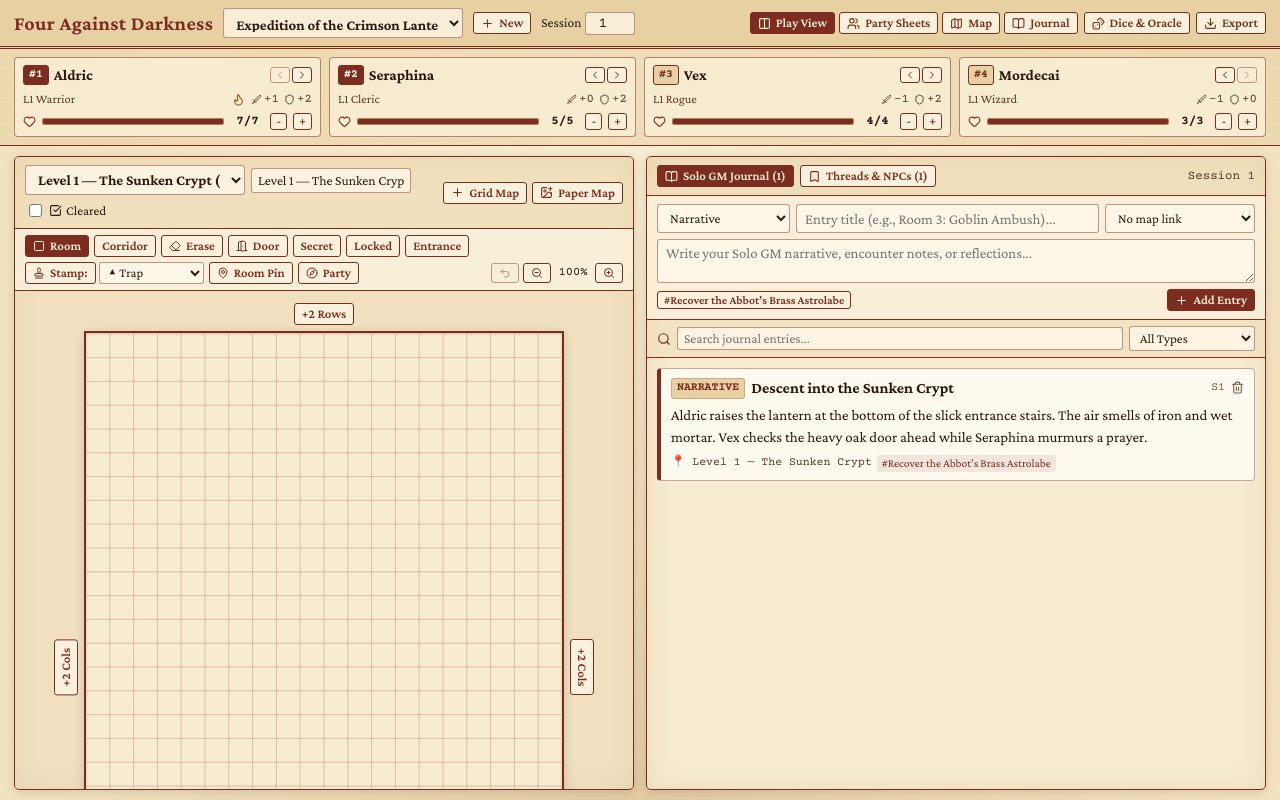
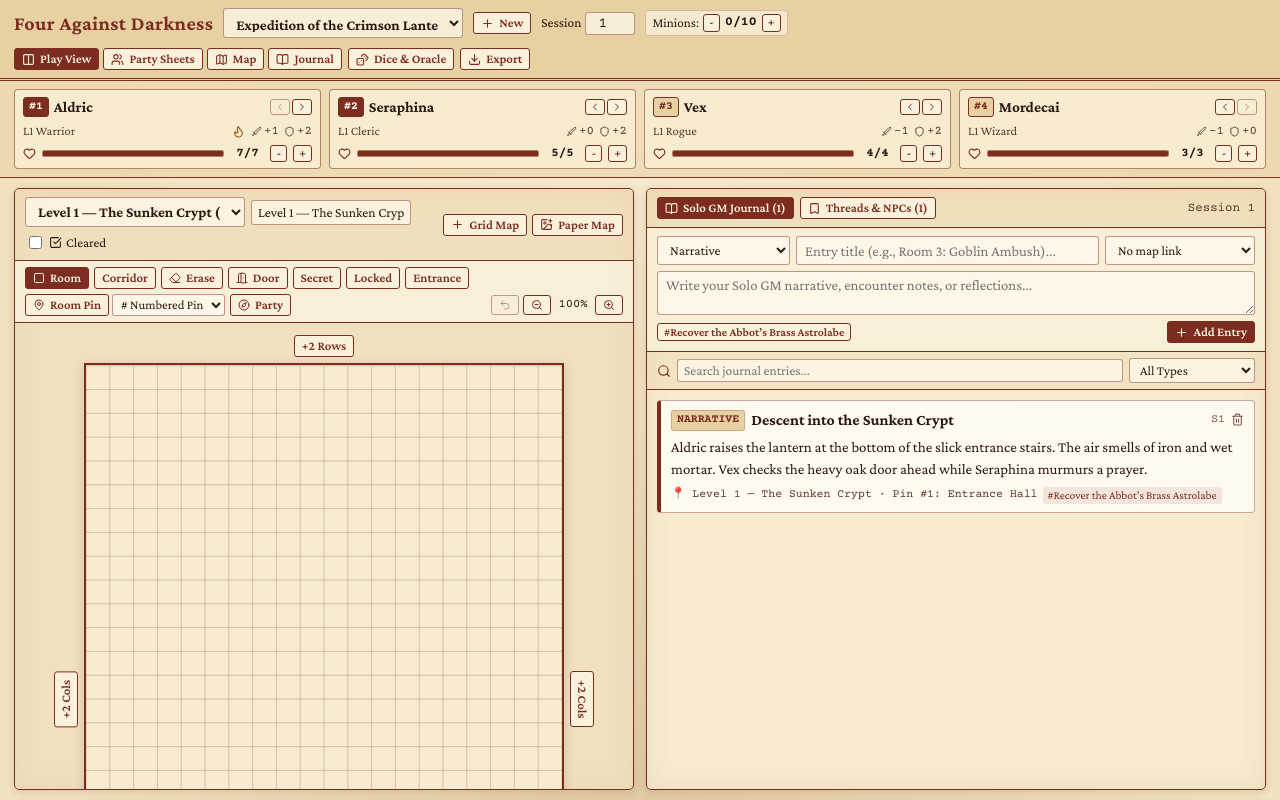
Before and after one commit to smileywiley/four-against-darkness, a React (Vite) app: page / in a window 1280 px wide. Built offline with nearby package versions, Linux system fonts and the light colour scheme.

Commit message:
Merge stamps into Room Pins with icons & minion type, link pins in Journal/Threads, add Minions Defeated counter

```diff
--- a/src/App.tsx
+++ b/src/App.tsx
@@ -183,6 +183,77 @@ export function App() {
               }
             />
           </label>
+
+          <div
+            style={{
+              display: 'inline-flex',
+              alignItems: 'center',
+              gap: '4px',
+              padding: '2px 6px',
+              border: '1px solid var(--ink-crimson-soft)',
+              borderRadius: '4px',
+              background:
+                (activeCampaign.minionsDefeated ?? 0) >= 10
+                  ? 'rgba(124, 45, 32, 0.14)'
+                  : 'rgba(255, 250, 238, 0.6)',
+              fontSize: '0.82rem',
+            }}
+            title="Every 10 minion encounters grants an XP roll"
+          >
+            <span>Minions:</span>
+            <button
+              type="button"
+              className="ink-btn ink-btn-sm"
+              style={{ padding: '0 5px', lineHeight: 1.2 }}
+              onClick={() =>
+                updateActiveCampaign((c) => ({
+                  ...c,
+                  minionsDefeated: Math.max(0, (c.minionsDefeated ?? 0) - 1),
+                }))
+              }
+            >
+              -
+            </button>
+            <strong
+              className="mono"
+              style={{
+                minWidth: '34px',
+                textAlign: 'center',
+                color: (activeCampaign.minionsDefeated ?? 0) >= 10 ? 'var(--ink-crimson)' : 'inherit',
+              }}
+            >
+              {activeCampaign.minionsDefeated ?? 0}/10
+            </strong>
+            <button
+              type="button"
+              className="ink-btn ink-btn-sm"
+              style={{ padding: '0 5px', lineHeight: 1.2 }}
+              onClick={() =>
+                updateActiveCampaign((c) => ({
+                  ...c,
+                  minionsDefeated: (c.minionsDefeated ?? 0) + 1,
+                }))
+              }
+            >
+              +
+            </button>
+            {(activeCampaign.minionsDefeated ?? 0) >= 10 && (
+              <button
+                type="button"
+                className="ink-btn ink-btn-primary ink-btn-sm"
+                style={{ padding: '1px 5px', fontSize: '0.74rem' }}
+                title="Roll for XP and subtract 10"
+                onClick={() =>
+                  updateActiveCampaign((c) => ({
+                    ...c,
+                    minionsDefeated: Math.max(0, (c.minionsDefeated ?? 0) - 10),
+                  }))
+                }
+              >
+                XP Roll (-10)
+              </button>
+            )}
+          </div>
         </div>
 
         {/* View Mode Switcher & Tools */}
--- a/src/components/JournalPanel.tsx
+++ b/src/components/JournalPanel.tsx
@@ -54,14 +54,21 @@ export function JournalPanel({
   const [title, setTitle] = useState(prefillEntry?.title ?? '');
   const [content, setContent] = useState(prefillEntry?.content ?? '');
   const [linkedMapId, setLinkedMapId] = useState(prefillEntry?.linkedMapId ?? '');
+  const [linkedPinId, setLinkedPinId] = useState(prefillEntry?.linkedPinId ?? '');
   const [selectedThreadIds, setSelectedThreadIds] = useState<string[]>([]);
 
   // Sync prefill when triggered from Map Pin
-  if (prefillEntry && (prefillEntry.title !== title || prefillEntry.linkedMapId !== linkedMapId)) {
+  if (
+    prefillEntry &&
+    (prefillEntry.title !== title ||
+      prefillEntry.linkedMapId !== linkedMapId ||
+      prefillEntry.linkedPinId !== linkedPinId)
+  ) {
     setEntryType(prefillEntry.entryType ?? 'discovery');
     setTitle(prefillEntry.title ?? '');
     setContent(prefillEntry.content ?? '');
     setLinkedMapId(prefillEntry.linkedMapId ?? '');
+    setLinkedPinId(prefillEntry.linkedPinId ?? '');
     setActiveTab('log');
     onClearPrefill?.();
   }
@@ -70,6 +77,11 @@ export function JournalPanel({
   const [threadType, setThreadType] = useState<StoryThreadType>('quest');
   const [threadName, setThreadName] = useState('');
   const [threadNotes, setThreadNotes] = useState('');
+  const [threadMapId, setThreadMapId] = useState('');
+  const [threadPinId, setThreadPinId] = useState('');
+
+  const selectedComposeMap = dungeons.find((d) => d.id === linkedMapId);
+  const selectedThreadMap = dungeons.find((d) => d.id === threadMapId);
 
   const handleSaveEntry = () => {
     if (!title.trim() && !content.trim()) return;
@@ -81,10 +93,12 @@ export function JournalPanel({
       title: title.trim() || ENTRY_TYPE_LABELS[entryType],
       content: content.trim(),
       linkedMapId: linkedMapId || undefined,
+      linkedPinId: linkedMapId && linkedPinId ? linkedPinId : undefined,
       threadIds: selectedThreadIds,
     });
     setTitle('');
     setContent('');
+    setLinkedPinId('');
     setSelectedThreadIds([]);
   };
 
@@ -187,7 +201,10 @@ export function JournalPanel({
                 className="ink-select"
                 style={{ maxWidth: '150px', fontSize: '0.82rem' }}
                 value={linkedMapId}
-                onChange={(e) => setLinkedMapId(e.target.value)}
+                onChange={(e) => {
+                  setLinkedMapId(e.target.value);
+                  setLinkedPinId('');
+                }}
               >
                 <option value="">No map link</option>
                 {dungeons.map((d) => (
@@ -196,6 +213,22 @@ export function JournalPanel({
                   </option>
                 ))}
               </select>
+
+              {selectedComposeMap && selectedComposeMap.pins.length > 0 && (
+                <select
+                  className="ink-select"
+                  style={{ maxWidth: '150px', fontSize: '0.82rem' }}
+                  value={linkedPinId}
+                  onChange={(e) => setLinkedPinId(e.target.value)}
+                >
+                  <option value="">Any pin</option>
+                  {selectedComposeMap.pins.map((p) => (
+                    <option key={p.id} value={p.id}>
+                      Pin #{p.label}{p.title ? `: ${p.title}` : ''}
+                    </option>
+                  ))}
+                </select>
+              )}
             </div>
 
             <textarea
@@ -371,11 +404,17 @@ export function JournalPanel({
 
                     {(linkedMap || entry.threadIds.length > 0) && (
                       <div style={{ display: 'flex', flexWrap: 'wrap', gap: '5px', marginTop: '2px' }}>
-                        {linkedMap && (
+                        {linkedMap && (() => {
+                          const linkedPin = entry.linkedPinId
+                            ? linkedMap.pins.find((p) => p.id === entry.linkedPinId)
+                            : null;
+                          return (
                             <span className="mono" style={{ fontSize: '0.72rem', color: 'var(--ink-secondary)' }}>
                               📍 {linkedMap.name}
+                              {linkedPin ? ` · Pin #${linkedPin.label}${linkedPin.title ? `: ${linkedPin.title}` : ''}` : ''}
                             </span>
-                        )}
+                          );
+                        })()}
                         {entry.threadIds.map((tid) => {
                           const t = threads.find((item) => item.id === tid);
                           if (!t) return null;
@@ -415,7 +454,7 @@ export function JournalPanel({
               gap: '6px',
             }}
           >
-            <div style={{ display: 'flex', gap: '6px' }}>
+            <div style={{ display: 'flex', gap: '6px', flexWrap: 'wrap' }}>
               <select
                 className="ink-select"
                 value={threadType}
@@ -428,7 +467,7 @@ export function JournalPanel({
               </select>
               <input
                 className="ink-input"
-                style={{ flex: 1 }}
+                style={{ flex: 1, minWidth: '140px' }}
                 placeholder="Name (e.g., Brother Aldous, The Iron Key)..."
                 value={threadName}
                 onChange={(e) => setThreadName(e.target.value)}
@@ -444,20 +483,57 @@ export function JournalPanel({
                     name: threadName.trim(),
                     status: 'active',
                     notes: threadNotes.trim(),
+                    linkedMapId: threadMapId || undefined,
+                    linkedPinId: threadMapId && threadPinId ? threadPinId : undefined,
                   });
                   setThreadName('');
                   setThreadNotes('');
+                  setThreadPinId('');
                 }}
               >
                 <Plus size={13} /> Add
               </button>
             </div>
+            <div style={{ display: 'flex', gap: '6px', flexWrap: 'wrap' }}>
               <input
                 className="ink-input"
+                style={{ flex: 1, minWidth: '140px' }}
                 placeholder="Notes / rumor / motive..."
                 value={threadNotes}
                 onChange={(e) => setThreadNotes(e.target.value)}
               />
+              <select
+                className="ink-select"
+                style={{ maxWidth: '140px', fontSize: '0.82rem' }}
+                value={threadMapId}
+                onChange={(e) => {
+                  setThreadMapId(e.target.value);
+                  setThreadPinId('');
+                }}
+              >
+                <option value="">No map link</option>
+                {dungeons.map((d) => (
+                  <option key={d.id} value={d.id}>
+                    {d.name}
+                  </option>
+                ))}
+              </select>
+              {selectedThreadMap && selectedThreadMap.pins.length > 0 && (
+                <select
+                  className="ink-select"
+                  style={{ maxWidth: '140px', fontSize: '0.82rem' }}
+                  value={threadPinId}
+                  onChange={(e) => setThreadPinId(e.target.value)}
+                >
+                  <option value="">Any pin</option>
+                  {selectedThreadMap.pins.map((p) => (
+                    <option key={p.id} value={p.id}>
+                      Pin #{p.label}{p.title ? `: ${p.title}` : ''}
+                    </option>
+                  ))}
+                </select>
+              )}
+            </div>
           </div>
 
           <div style={{ flex: 1, overflowY: 'auto', padding: '10px', display: 'flex', flexDirection: 'column', gap: '8px' }}>
@@ -466,7 +542,10 @@ export function JournalPanel({
                 No active threads, NPCs, or quests yet.
               </p>
             ) : (
-              threads.map((t) => (
+              threads.map((t) => {
+                const tMap = t.linkedMapId ? dungeons.find((d) => d.id === t.linkedMapId) : null;
+                const tPin = tMap && t.linkedPinId ? tMap.pins.find((p) => p.id === t.linkedPinId) : null;
+                return (
                 <div
                   key={t.id}
                   style={{
@@ -546,8 +625,15 @@ export function JournalPanel({
                       {t.notes}
                     </p>
                   )}
+                  {tMap && (
+                    <span className="mono" style={{ fontSize: '0.72rem', color: 'var(--ink-secondary)' }}>
+                      📍 {tMap.name}
+                      {tPin ? ` · Pin #${tPin.label}${tPin.title ? `: ${tPin.title}` : ''}` : ''}
+                    </span>
+                  )}
                 </div>
-              ))
+                );
+              })
             )}
           </div>
         </div>
--- a/src/components/MapWorkspace.tsx
+++ b/src/components/MapWorkspace.tsx
@@ -8,13 +8,19 @@ import {
   MapPin as MapPinIcon,
   Plus,
   Square,
-  Stamp,
   Trash2,
   Undo2,
   ZoomIn,
   ZoomOut,
 } from 'lucide-react';
-import { DoorType, DungeonMap, GridCellType, GridStampType, MapPin } from '../types/campaign';
+import {
+  DoorType,
+  DungeonMap,
+  GridCellType,
+  GridStampType,
+  MapPin,
+  PinIconType,
+} from '../types/campaign';
 import { createBlankDungeon, resizeImageToDataUrl, uid } from '../utils/storage';
 
 interface MapWorkspaceProps {
@@ -35,9 +41,22 @@ type ToolMode =
   | 'secret'
   | 'locked'
   | 'open'
-  | 'stamp'
   | 'pin'
   | 'party';
+
+export const PIN_ICON_OPTIONS: { id: PinIconType; label: string; symbol: string }[] = [
+  { id: 'number', label: 'Numbered Pin', symbol: '#' },
+  { id: 'minion', label: 'Minion', symbol: '⚔' },
+  { id: 'boss', label: 'Boss', symbol: '☠' },
+  { id: 'trap', label: 'Trap', symbol: '▲' },
+  { id: 'treasure', label: 'Treasure', symbol: '✦' },
+  { id: 'stairs_up', label: 'Stairs Up', symbol: '↑' },
+  { id: 'stairs_down', label: 'Stairs Down', symbol: '↓' },
+  { id: 'fountain', label: 'Fountain', symbol: '♒' },
+  { id: 'altar', label: 'Altar', symbol: '☥' },
+  { id: 'quest', label: 'Quest', symbol: '★' },
+  { id: 'npc', label: 'NPC', symbol: '♟' },
+];
 
 const STAMP_OPTIONS: { id: GridStampType; label: string; symbol: string }[] = [
   { id: 'trap', label: 'Trap', symbol: '▲' },
@@ -47,8 +66,12 @@ const STAMP_OPTIONS: { id: GridStampType; label: string; symbol: string }[] = [
   { id: 'treasure', label: 'Treasure', symbol: '✦' },
   { id: 'fountain', label: 'Fountain', symbol: '♒' },
   { id: 'altar', label: 'Altar', symbol: '☥' },
-  { id: 'none', label: 'Clear Stamp', symbol: '×' },
 ];
+
+export function getPinDisplaySymbol(pin: MapPin): string {
+  if (!pin.icon || pin.icon === 'number') return pin.label;
+  return PIN_ICON_OPTIONS.find((o) => o.id === pin.icon)?.symbol ?? pin.label;
+}
 
 export function MapWorkspace({
   dungeons,
@@ -61,7 +84,7 @@ export function MapWorkspace({
 }: MapWorkspaceProps) {
   const activeMap = dungeons.find((d) => d.id === currentDungeonId) ?? dungeons[0];
   const [tool, setTool] = useState<ToolMode>('room');
-  const [activeStamp, setActiveStamp] = useState<GridStampType>('trap');
+  const [activePinIcon, setActivePinIcon] = useState<PinIconType>('number');
   const [zoom, setZoom] = useState<number>(1);
   const [isPainting, setIsPainting] = useState(false);
   const [selectedPinId, setSelectedPinId] = useState<string | null>(null);
@@ -205,19 +228,6 @@ export function MapWorkspace({
       return;
     }
 
-    if (tool === 'stamp') {
-      pushUndo();
-      const key = `${row},${col}`;
-      const nextStamps = { ...activeMap.stamps };
-      if (activeStamp === 'none' || nextStamps[key] === activeStamp) {
-        delete nextStamps[key];
-      } else {
-        nextStamps[key] = activeStamp;
-      }
-      onUpdateDungeon({ ...activeMap, stamps: nextStamps });
-      return;
-    }
-
     if (tool === 'party') {
       onUpdateDungeon({ ...activeMap, partyPos: { x: col, y: row } });
       return;
@@ -235,6 +245,7 @@ export function MapWorkspace({
         label: nextLabel,
         title: `Room ${nextLabel}`,
         notes: '',
+        icon: activePinIcon,
         x: col,
         y: row,
       };
@@ -283,6 +294,7 @@ export function MapWorkspace({
         label: nextLabel,
         title: `Room ${nextLabel}`,
         notes: '',
+        icon: activePinIcon,
         x: xPct,
         y: yPct,
       };
@@ -474,34 +486,10 @@ export function MapWorkspace({
             >
               Entrance
             </button>
-
-            <div style={{ display: 'inline-flex', alignItems: 'center', gap: '3px' }}>
-              <button
-                type="button"
-                className={`ink-btn ink-btn-sm ${tool === 'stamp' ? 'ink-btn-active' : ''}`}
-                onClick={() => setTool('stamp')}
-              >
-                <Stamp size={12} /> Stamp:
-              </button>
-              <select
-                className="ink-select"
-                style={{ padding: '2px 4px', fontSize: '0.8rem' }}
-                value={activeStamp}
-                onChange={(e) => {
-                  setActiveStamp(e.target.value as GridStampType);
-                  setTool('stamp');
-                }}
-              >
-                {STAMP_OPTIONS.map((st) => (
-                  <option key={st.id} value={st.id}>
-                    {st.symbol} {st.label}
-                  </option>
-                ))}
-              </select>
-            </div>
           </>
         )}
 
+        <div style={{ display: 'inline-flex', alignItems: 'center', gap: '3px' }}>
           <button
             type="button"
             className={`ink-btn ink-btn-sm ${tool === 'pin' ? 'ink-btn-active' : ''}`}
@@ -509,6 +497,23 @@ export function MapWorkspace({
           >
             <MapPinIcon size={12} /> Room Pin
           </button>
+          <select
+            className="ink-select"
+            style={{ padding: '2px 4px', fontSize: '0.8rem' }}
+            value={activePinIcon}
+            title="Icon for new Room Pins"
+            onChange={(e) => {
+              setActivePinIcon(e.target.value as PinIconType);
+              setTool('pin');
+            }}
+          >
+            {PIN_ICON_OPTIONS.map((opt) => (
+              <option key={opt.id} value={opt.id}>
+                {opt.symbol} {opt.label}
+              </option>
+            ))}
+          </select>
+        </div>
         <button
           type="button"
           className={`ink-btn ink-btn-sm ${tool === 'party' ? 'ink-btn-active' : ''}`}
@@ -830,6 +835,7 @@ export function MapWorkspace({
               const cx = pin.x * cellSize + cellSize / 2;
               const cy = pin.y * cellSize + cellSize / 2;
               const isSel = pin.id === selectedPinId;
+              const symbol = getPinDisplaySymbol(pin);
               return (
                 <g
                   key={pin.id}
@@ -839,10 +845,11 @@ export function MapWorkspace({
                     setSelectedPinId(pin.id);
                   }}
                 >
+                  <title>{`#${pin.label}${pin.title ? `: ${pin.title}` : ''}${pin.minionType ? ` (${pin.minionType})` : ''}`}</title>
                   <circle
                     cx={cx}
                     cy={cy}
-                    r={Math.max(8, cellSize * 0.36)}
+                    r={Math.max(8, cellSize * 0.38)}
                     fill={isSel ? '#2b1810' : '#7c2d20'}
                     stroke="#fffaf0"
                     strokeWidth={1.5}
@@ -851,11 +858,11 @@ export function MapWorkspace({
                     x={cx}
                     y={cy + 3.5}
                     textAnchor="middle"
-                    fontSize={10}
+                    fontSize={pin.icon && pin.icon !== 'number' ? 11 : 10}
                     fontWeight="700"
                     fill="#fffaf0"
                   >
-                    {pin.label}
+                    {symbol}
                   </text>
                 </g>
               );
@@ -953,9 +960,9 @@ export function MapWorkspace({
                   alignItems: 'center',
                   justifyContent: 'center',
                 }}
-                title={pin.title}
+                title={`#${pin.label}${pin.title ? `: ${pin.title}` : ''}${pin.minionType ? ` (${pin.minionType})` : ''}`}
               >
-                {pin.label}
+                {getPinDisplaySymbol(pin)}
               </button>
             ))}
 
@@ -1014,9 +1021,31 @@ export function MapWorkspace({
             >
               Pin #{selectedPin.label}
             </span>
+            <select
+              className="ink-select"
+              style={{ padding: '3px 5px', fontSize: '0.82rem' }}
+              value={selectedPin.icon ?? 'number'}
+              title="Pin icon"
+              onChange={(e) =>
+                onUpdateDungeon({
+                  ...activeMap,
+                  pins: activeMap.pins.map((p) =>
+                    p.id === selectedPin.id
+                      ? { ...p, icon: e.target.value as PinIconType }
+                      : p
+                  ),
+                })
+              }
+            >
+              {PIN_ICON_OPTIONS.map((opt) => (
+                <option key={opt.id} value={opt.id}>
+                  {opt.symbol} {opt.label}
+                </option>
+              ))}
+            </select>
             <input
               className="ink-input"
-              style={{ flex: 1, minWidth: '140px', padding: '3px 6px' }}
+              style={{ flex: 1, minWidth: '130px', padding: '3px 6px' }}
               value={selectedPin.title}
               placeholder="Room title..."
               onChange={(e) =>
@@ -1058,6 +1087,20 @@ export function MapWorkspace({
               Close
             </button>
           </div>
+          <input
+            className="ink-input"
+            style={{ padding: '3px 6px', fontSize: '0.84rem' }}
+            value={selectedPin.minionType ?? ''}
+            placeholder="Minion / Foe type (e.g., 4 Goblins Lvl 3, Vermin, Boss)..."
+            onChange={(e) =>
+              onUpdateDungeon({
+                ...activeMap,
+                pins: activeMap.pins.map((p) =>
+                  p.id === selectedPin.id ? { ...p, minionType: e.target.value } : p
+                ),
+              })
+            }
+          />
           <textarea
             className="ink-textarea"
             rows={2}
--- a/src/utils/storage.ts
+++ b/src/utils/storage.ts
@@ -25,9 +25,7 @@ export function createBlankDungeon(name = 'Level 1 — The Sunken Crypt', depth
       '24,9': 'room',
       '24,10': 'room',
     },
-    stamps: {
-      '26,9': 'stairs_up',
-    },
+    stamps: {},
     edges: {
       'h:26:9': 'door',
       'h:27:9': 'open',
@@ -39,6 +37,7 @@ export function createBlankDungeon(name = 'Level 1 — The Sunken Crypt', depth
         label: '1',
         title: 'Entrance Hall',
         notes: 'Damp stone steps descend into darkness. Lantern lit.',
+        icon: 'stairs_up',
         x: 9,
         y: 25,
       },
@@ -60,6 +59,7 @@ export function createStarterCampaign(name = 'Expedition of the Crimson Lantern'
     createdAt: now,
     updatedAt: now,
     sessionNumber: 1,
+    minionsDefeated: 0,
     characters: [
       createCharacterFromPreset(uid('char'), 'Aldric', 'warrior', true),
       createCharacterFromPreset(uid('char'), 'Seraphina', 'cleric', false),
```
Also changed, not shown: src/types/campaign.ts (+19 -1 lines). Lines whose indentation alone changed are shown as unchanged.
